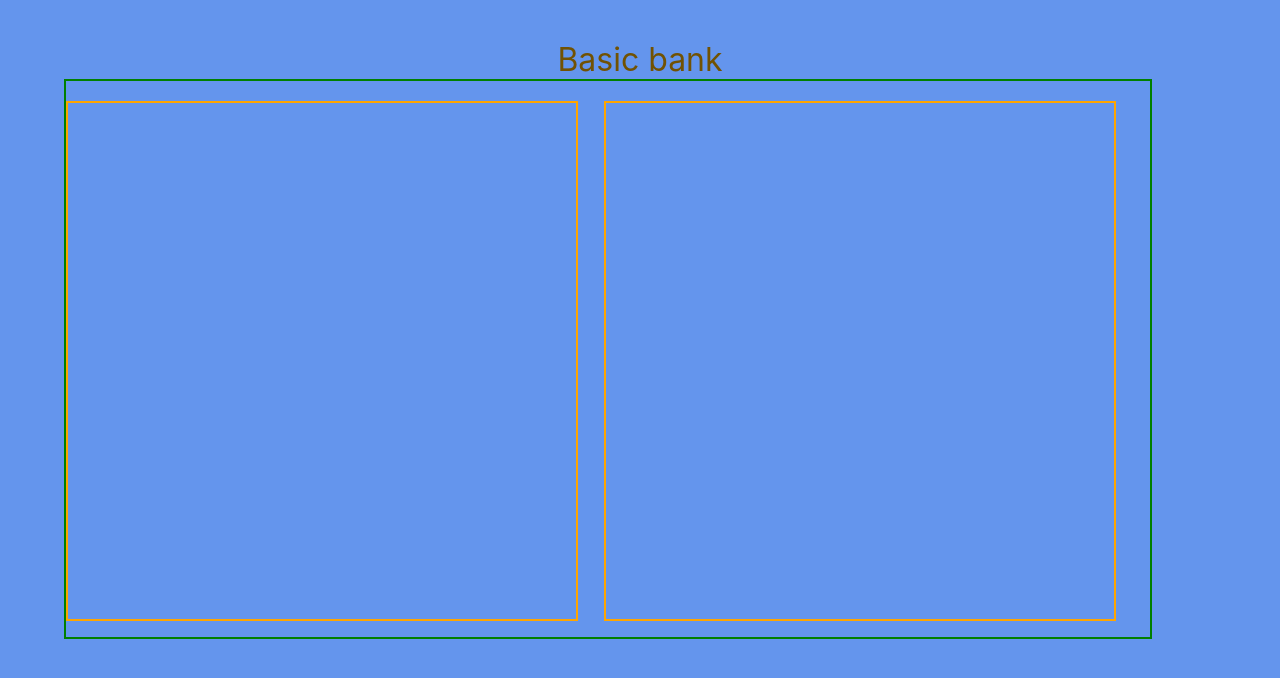
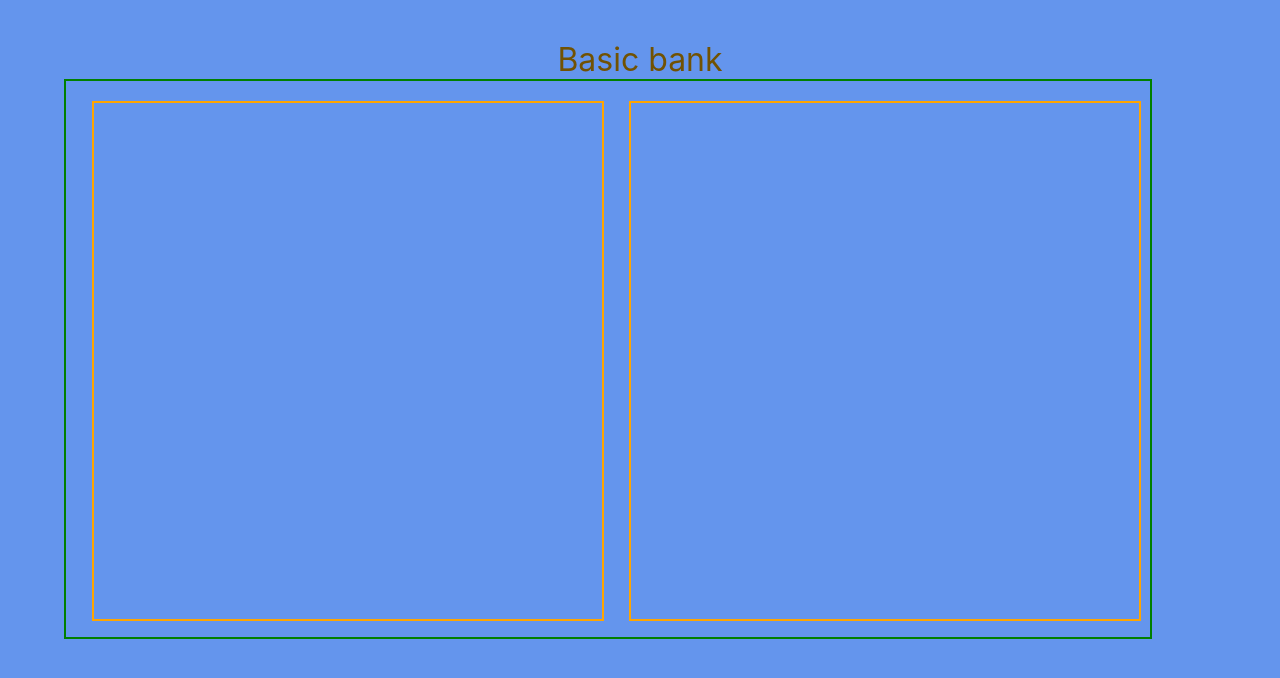
Before and after one commit to cyberstizz/basicbank, a React (Create React App) app: page / in a window 1280 px wide. Shown: the top 678 px of the page. Built offline with nearby package versions, Linux system fonts and the light colour scheme.

Commit message:
added margin left to account section

```diff
--- a/src/Home.css
+++ b/src/Home.css
@@ -24,6 +24,7 @@ body{
 .accountsection{
     flex-direction: row;
     margin-top: 2.5vh;
+    margin-left: 2vw;
     width: 40vw;
     height: 65vh;
     border: solid 2px orange;
```
